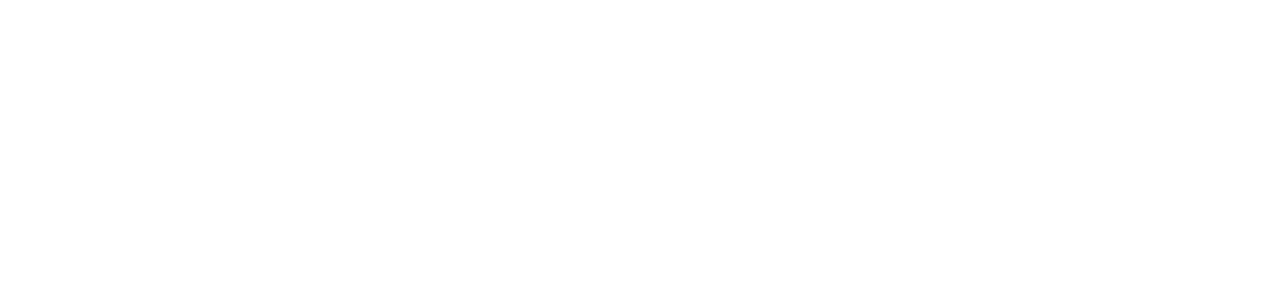
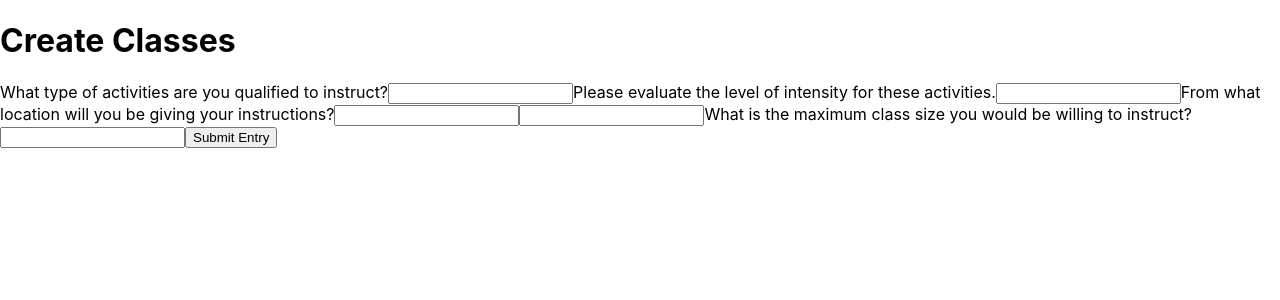
Before and after one commit to MatthewKolmorgen/front-end-1, a React (Create React App) app: page /instructorpage in a window 1280 px wide. Shown: the top 300 px of the page. Built offline with nearby package versions, Linux system fonts and the light colour scheme.

Commit message:
Added Instructor page, fixed some routes

```diff
--- a/src/App.js
+++ b/src/App.js
@@ -1,19 +1,20 @@
 import React from 'react';
-import { BrowserRouter, Route, Switch } from 'react-router-dom';
+import { BrowserRouter as Router, Route, Switch } from 'react-router-dom';
+
 import MainContent from './Components/MainContent';
 import UserLogin from './Components/Clients/UserLogin';
 import UserCreate from './Components/Clients/UserCreate';
 import Members from './Components/Clients/Members';
 import LoginInstructor from './Components/Employees/LoginInstructor';
 import CreateInstructor from './Components/Employees/CreateInstructor';
-import Classes from './Components/Employees/Classes';
+// import Classes from './Components/Employees/Classes';
+import InstructorClasses from './Components/Employees/InstructrorPage.js';
 
 function App() {
 
 return (
     <div className="App">
-      <BrowserRouter>
-
+        <Router>
             <Route exact path='/' component={MainContent}>
                 <MainContent />
             </Route>
@@ -22,14 +23,17 @@ function App() {
                 <Route exact path='/login' component={UserLogin}>
                     <UserLogin />
                 </Route>
+
                 <Route exact path='/createaccount' component={UserCreate} />
-        <Route exact path='/members' component={Members} />
                 <Route exact path='/instructorlogin' component={LoginInstructor} />
                 <Route exact path='/instructor' component={CreateInstructor} />
-        <Route exact path='/classes' component={Classes} />
+                {/* <Route exact path='/classes' component={Classes} /> */}
+                {/* Main Pages after login */}
+
+                <Route exact path='/members' component={Members} />
+                <Route exact path='/instructorpage' component={InstructorClasses} />
             </Switch>
-
-      </BrowserRouter>
+        </Router>
     </div>
 
     );
--- /dev/null
+++ b/src/Components/Employees/InstructrorPage.js
@@ -0,0 +1,13 @@
+import React from 'react';
+import Classes from './Classes.js'
+
+const InstructorClasses = () => {
+    return (
+        <div>
+            <h1>Create Classes</h1>
+            <Classes />
+        </div>
+    )
+}
+
+export default InstructorClasses
--- a/src/Components/utils/axiosWithAuth.js
+++ b/src/Components/utils/axiosWithAuth.js
@@ -5,7 +5,7 @@
 //     const token = localStorage.getItem('token')
 
 //     return axios.create({
-//         baseURL: Url goes here,
+//         baseURL: "Url goes here",
 //         headers: {
 //             Authorization: `${token}`
 //         }
```
Lines whose indentation alone changed are shown as unchanged.
